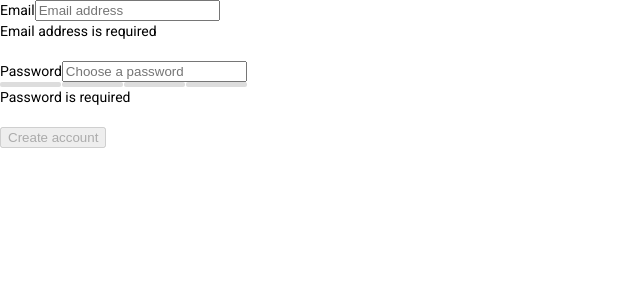
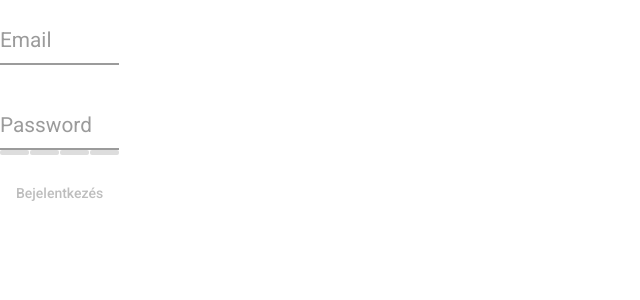
Before and after one commit to suvegesrebeka/workproject, an Angular app in the folder frontend/work-project/: page /login in a window 1280 px wide. Shown: the top 300 px of the page, without its empty margins (0-640 px from the left). Built offline with nearby package versions, Linux system fonts and the light colour scheme.

Commit message:
#4 -  add css

```diff
--- a/frontend/work-project/src/app/components/pages/login/login.component.html
+++ b/frontend/work-project/src/app/components/pages/login/login.component.html
@@ -9,14 +9,12 @@
           novalidate
           autocomplete="off"
         >
-          <div class="form-group">
+          <div class="form__group field">
             <!-- email -->
-            <label for="email" class="control-label font-weight-bold"
-              >Email</label
-            >
+
             <input
               type="email"
-              class="form-control"
+              class="form__field"
               formControlName="email"
               placeholder="Email address"
               [ngClass]="{
@@ -24,24 +22,15 @@
                 'is-invalid': (submitted || f.email.dirty) && f.email.errors
               }"
             />
-            <div class="invalid-feedback" *ngIf="f.email.errors">
-              <span *ngIf="f.email.errors['required']"
-                >Email address is required</span
-              >
-              <span *ngIf="f.email.errors['email']"
-                >Email address is not valid</span
-              >
-            </div>
+            <label for="email" class="form__label">Email</label>
+            <div class="invalid-feedback" *ngIf="f.email.errors"></div>
           </div>
 
           <!-- password -->
-          <div class="form-group">
-            <label for="password" class="control-label font-weight-bold"
-              >Password</label
-            >
+          <div class="form__group field">
             <input
               type="password"
-              class="form-control"
+              class="form__field"
               formControlName="password"
               placeholder="Choose a password"
               autocomplete="new-password"
@@ -52,39 +41,24 @@
                   (submitted || f.password.dirty) && f.password.errors
               }"
             />
+            <label for="password" class="form__label">Password</label>
             <app-password-strength
               [passwordToCheck]="signupForm.value.password!"
               (passwordStrength)="onPasswordStrengthChanged($event)"
             ></app-password-strength>
 
-            <div class="invalid-feedback" *ngIf="f.password.errors">
-              <span *ngIf="f.password.errors['required']"
-                >Password is required</span
-              >
-              <span *ngIf="f.password.errors['minlength']"
-                >Password must be at least 8 characters long</span
-              >
-            </div>
+            <div class="invalid-feedback" *ngIf="f.password.errors"></div>
           </div>
 
           <button
-            type="submit"
-            class="btn btn-block btn-primary"
+            mat-button
+            color="primary"
             [disabled]="signupForm.invalid || !strongPassword || working"
           >
-            {{ working ? "Working on it..." : "Create account" }}
+            Bejelentkezés
           </button>
         </form>
       </div>
     </div>
-
-    <!-- success card -->
-    <div class="card text-white bg-success shadow-sm h-100" *ngIf="complete">
-      <div class="card-header">Registration complete</div>
-      <div class="card-body">
-        <h5 class="card-title">You're all set 🐉</h5>
-        <p class="card-text">Check your inbox to confirm your account.</p>
-      </div>
-    </div>
   </div>
 </div>
--- a/frontend/work-project/src/app/components/pages/login/login.component.scss
+++ b/frontend/work-project/src/app/components/pages/login/login.component.scss
@@ -6,3 +6,80 @@ form {
   gap: 20px;
   width: fit-content;
 }
+$primary: #11998e;
+$secondary: #38ef7d;
+$white: #fff;
+$gray: #9b9b9b;
+.form__group {
+  position: relative;
+  padding: 15px 0 0;
+  margin-top: 10px;
+  width: 50%;
+}
+
+.form__field {
+  font-family: inherit;
+  width: 100%;
+  border: 0;
+  border-bottom: 2px solid $gray;
+  outline: 0;
+  font-size: 1.3rem;
+  color: $white;
+  padding: 7px 0;
+  background: transparent;
+  transition: border-color 0.2s;
+
+  &::placeholder {
+    color: transparent;
+  }
+
+  &:placeholder-shown ~ .form__label {
+    font-size: 1.3rem;
+    cursor: text;
+    top: 20px;
+  }
+}
+
+.form__label {
+  position: absolute;
+  top: 0;
+  display: block;
+  transition: 0.2s;
+  font-size: 1rem;
+  color: $gray;
+}
+
+.form__field:focus {
+  ~ .form__label {
+    position: absolute;
+    top: 0;
+    display: block;
+    transition: 0.2s;
+    font-size: 1rem;
+    color: $primary;
+    font-weight: 700;
+  }
+  padding-bottom: 6px;
+  font-weight: 700;
+  border-width: 3px;
+  border-image: linear-gradient(to right, $primary, $secondary);
+  border-image-slice: 1;
+}
+/* reset input */
+.form__field {
+  &:required,
+  &:invalid {
+    box-shadow: none;
+  }
+}
+/* demo */
+body {
+  font-family: "Poppins", sans-serif;
+  display: flex;
+  flex-direction: column;
+  justify-content: center;
+  align-items: center;
+  min-height: 100vh;
+  font-size: 1.5rem;
+  background-color: #222222;
+}
--- a/frontend/work-project/src/app/components/pages/login/login.component.ts
+++ b/frontend/work-project/src/app/components/pages/login/login.component.ts
@@ -29,17 +29,8 @@ export class LoginComponent {
   }
 
   onSubmit() {
-    this.submitted = true;
-
     if (this.signupForm.invalid) {
       return;
     }
-
-    this.working = true;
-    setTimeout(() => {
-      this.signupForm.reset();
-      this.working = false;
-      this.complete = true;
-    }, 1000);
   }
 }
--- a/frontend/work-project/src/app/components/pages/login/login.module.ts
+++ b/frontend/work-project/src/app/components/pages/login/login.module.ts
@@ -4,10 +4,11 @@ import { LoginComponent } from 'src/app/components/pages/login/login.component';
 import { MatInputModule } from '@angular/material/input';
 import { ReactiveFormsModule } from '@angular/forms';
 import { PasswordStrengthComponent } from './password-strength/password-strength.component';
+import { MatButtonModule } from '@angular/material/button';
 
 @NgModule({
   declarations: [LoginComponent, PasswordStrengthComponent],
-  imports: [CommonModule, MatInputModule, ReactiveFormsModule],
+  imports: [CommonModule, MatInputModule, ReactiveFormsModule, MatButtonModule],
   exports: [LoginComponent, PasswordStrengthComponent],
 })
 export class LoginModule {}
```
